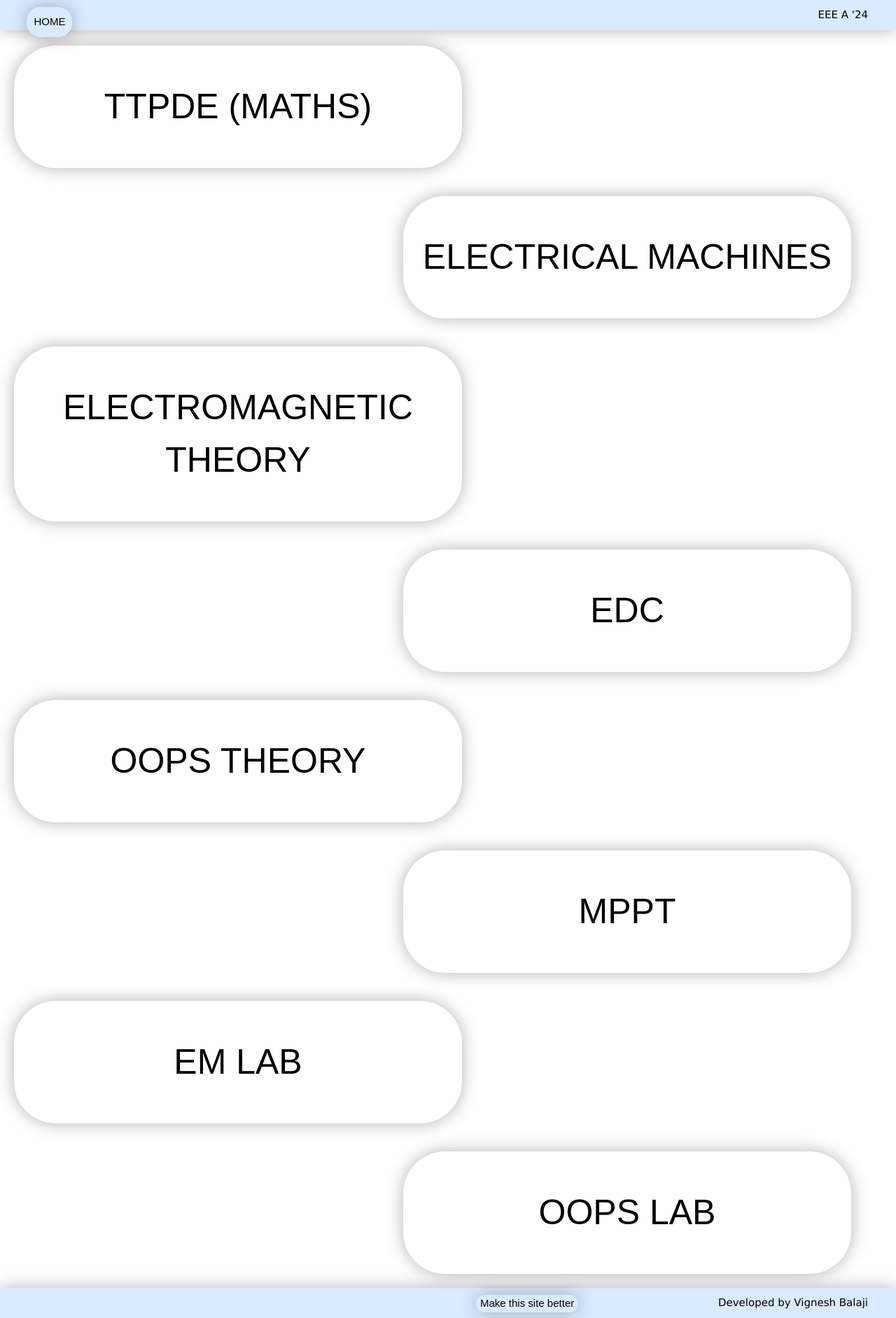
After one commit to RollingRocky360/projLMS, a PHP site: page /eeea.html in a window 1280 px wide. The commit adds this page. Shown: the whole page at 70% size. Run offline with PHP 8.4, Linux system fonts and the light colour scheme.

Commit message:
UI changed

```diff
--- a/contribute.html
+++ b/contribute.html
@@ -19,9 +19,9 @@
     </style>
     <body>
         <meta name="viewport" content="width=device-width, initial-scale=1.0">
-        <div id="foot">
+        <div class="headF" id="foot">
             <a href="index.html" >
-                <button id="linkBut" style = "position:fixed; left:3%;">
+                <button class="padLinkBut" id="linkBut" style = "position:fixed; left:3%;">
                     HOME
                 </button>
             </a>
@@ -37,7 +37,7 @@
             *OR*<br><br>
             Just fork my repo, modify and send a PR <br> Yes, it's OS :) <br><br>
             <a href="https://github.com/vigbality/projLMS" >
-                <button id="linkBut" style="float: none;">
+                <button class="padLinkBut" id="linkBut" style="float: none;">
                     FORK
                 </button>
             </a><br><br><br>
--- /dev/null
+++ b/eeea.html
@@ -0,0 +1,53 @@
+<!DOCTYPE html>
+<html>
+    <head>
+        <title>
+            EEE A
+        </title>
+        <link rel="stylesheet" href="styles.css">
+        <link rel="stylesheet" href="https://www.w3schools.com/w3css/4/w3.css">
+    </head>
+    <body>
+        <meta name="viewport" content="width=device-width, initial-scale=1.0">
+        <div class="headF" id="foot">
+            <a href="index.html" >
+                <button class="padLinkBut" id="linkBut" style = "position:fixed; left:3%;">
+                    HOME
+                </button>
+            </a>
+            EEE A '24
+        </div><br><br>
+        <a href="http://lms.ssn.edu.in/course/view.php?id=4417" class="button w3-animate-left">
+            TTPDE (MATHS)
+        </a>
+        <a href="http://lms.ssn.edu.in/course/view.php?id=4461" class="button w3-animate-right" style="margin-left: 45%;">
+            ELECTRICAL MACHINES
+        </a>
+        <a href="http://lms.ssn.edu.in/course/view.php?id=4462" class="button w3-animate-left">
+            ELECTROMAGNETIC THEORY
+        </a>
+        <a href="http://lms.ssn.edu.in/course/view.php?id=4463" class="button w3-animate-right" style="margin-left: 45%;">
+            EDC
+        </a>
+        <a href="http://lms.ssn.edu.in/course/view.php?id=4464" class="button w3-animate-left">
+            OOPS THEORY
+        </a>
+        <a href="http://lms.ssn.edu.in/course/view.php?id=4465" class="button w3-animate-right" style="margin-left: 45%;">
+            MPPT
+        </a>
+        <a href="http://lms.ssn.edu.in/course/view.php?id=4466" class="button w3-animate-left">
+            EM LAB
+        </a>
+        <a href="http://lms.ssn.edu.in/course/view.php?id=4467" class="button w3-animate-right" style="margin-left: 45%;">
+            OOPS LAB
+        </a>
+        <div id="foot">
+            <a href="contribute.html">
+                <button id="linkBut">
+                    Make this site better
+                </button>
+            </a>
+            Developed by Vignesh Balaji
+        </div>
+    </body>
+</html>
--- a/styles.css
+++ b/styles.css
@@ -1,42 +1,51 @@
 body {
     padding: 0;
     margin: 0;
-    background-image: url("bg.jpg");
-    background-size:contain;
-    background-repeat:repeat;
+    background-color: #fff;
 }
 a{
     text-decoration: none;
 }
 #foot{
-    background-color: rgb(0, 0, 0);
-    color: white;
+    background-color: #d9ecff;
+    color: black;
     font-size: 15px;
     padding: 10px 40px 10px 680px;
     text-align: right;
     width: 100%;
+    box-shadow: 0px 0px 25px rgba(0, 0, 0, 0.3);
 }
 #linkBut{
-    background-color: black;
-    color:white;
+    background-color: #d9ecff;
+    font-size: 15px;
+    color:black;
     float:left;
     font-family: Arial, Helvetica, sans-serif;
-    border: 2px solid white;
+    border: none;
+    box-shadow: 0px 0px 25px rgba(0, 0, 0, 0.3);
     text-align: center;
-    border-radius: 40px;
-    transition: 0.5s;
+    border-radius: 20px;
+    transition: 0.2s;
+}
+.padLinkBut{
+    padding: 10px 10px 10px 10px;
+}
+.headF{
+    position: fixed;
+    z-index: 1;
 }
 #linkBut:hover {
     background-color: #ffffff;
     color: rgb(0, 0, 0);
+    transform: translateY(-5px);
   }
 
 
 
 #textboxC{
     text-align: center;
-    color: white;
-    border: 2px solid white;
+    color: rgb(0, 0, 0);
+    box-shadow: 0px 0px 25px rgba(0, 0, 0, 0.3);
     font-family: Arial, Helvetica, sans-serif;
     padding: 20px 20px 20px 20px;
     border-radius: 40px;
@@ -50,23 +59,30 @@ a{
     margin:20px 20px 20px 20px;
     font-family: Arial, Helvetica, sans-serif;
     font-size: 50px;
-    background-color:none;
     text-align: center;
-    border: 2px solid white;
-    color: rgb(255, 255, 255);
+    border: none;
     text-align: center;
     transition: 1.5s;
     width: 50%;
     padding: 50px 20px 50px 20px;
     display: inline-block;
-    border-radius: 40px;
+    border-radius: 60px;
+    color: #000;
+    background-color: #fff;
+    border: none;
+    box-shadow: 0px 0px 25px rgba(0, 0, 0, 0.3);
+    transition: all 0.3s ease 0s;
+    cursor: pointer;
+    outline: none;
+    font-weight: 500;
   }
 
 .button:hover {
-    background-color: #ffffff;
-    color: rgb(0, 0, 0);
+    background-color: #d9ecff;
+    box-shadow: 0px 50px 60px rgba(0, 0, 0, 0.2);
+    color: black;
+    transform: translateY(-50px);
   }
-
 
 
 @media only screen and (max-width: 900px) {
```
Also changed, not shown: bme.html (+8 -0 lines), chemical.html (+8 -0 lines), csea.html (+10 -0 lines), cseb.html (+8 -0 lines), ecea.html (+8 -0 lines), eceb.html (added, +55 -0 lines), eeeb.html (+8 -0 lines), index.html (+11 -2 lines), ita.html (+8 -0 lines), itb.html (+8 -0 lines), mecha.html (+8 -0 lines), mechb.html (+8 -0 lines), ssn.png (added).
